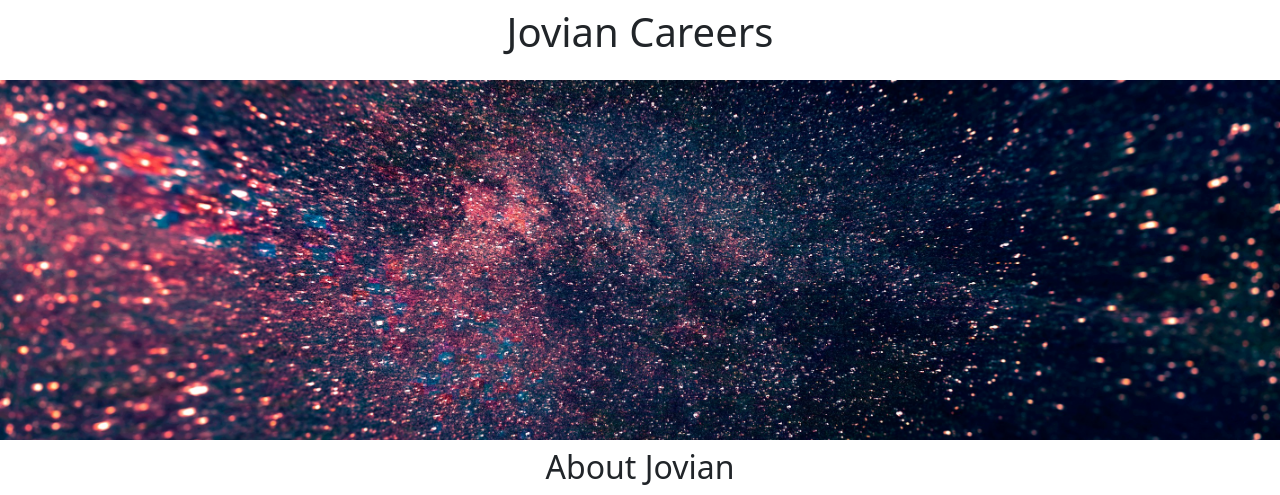
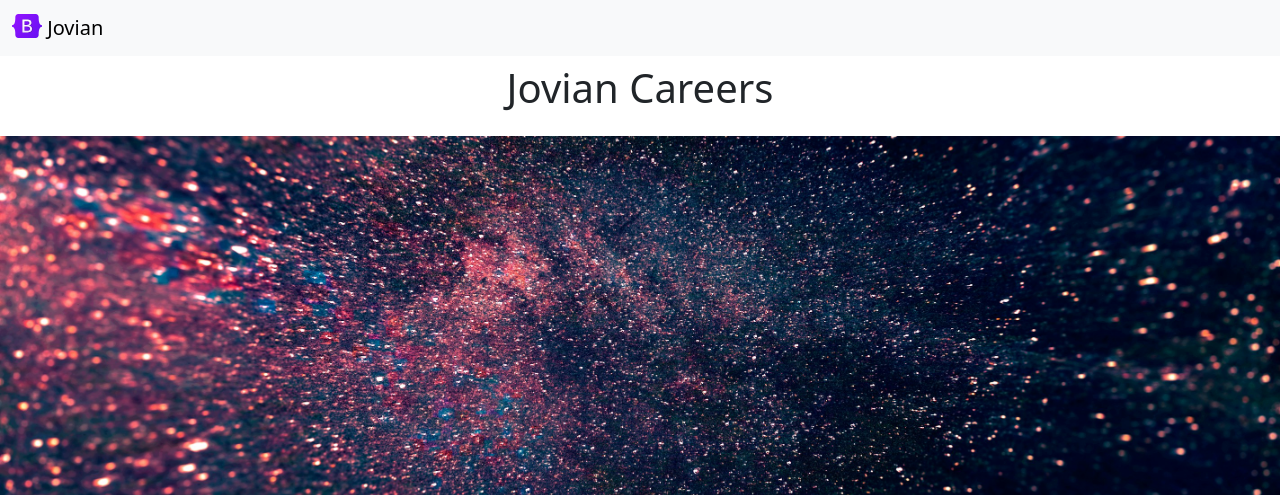
Before and after one commit to tigerplanetar/jovian_practice_web, a Flask app: page / in a window 1280 px wide. Shown: the top 495 px of the page. Run offline with Flask 3, Linux system fonts and the light colour scheme.

Commit message:
make some changes body in html

```diff
--- a/templates/home.html
+++ b/templates/home.html
@@ -15,6 +15,7 @@
   </style>
 </head>
 <body>
+  {% include 'nav.html' %}
   <div id= "container">
   <h1 class="text-center mt-2 mb-4"">
     {{company_name}} Careers
--- /dev/null
+++ b/templates/nav.html
@@ -0,0 +1,8 @@
+<nav class="navbar bg-body-tertiary">
+  <div class="container-fluid">
+    <a class="navbar-brand" href="#">
+      <img src="/static/bootstrap-logo.svg" alt="Logo" width="30" height="24" class="d-inline-block align-text-top">
+      Jovian
+    </a>
+  </div>
+</nav>
```
Also changed, not shown: static/bootstrap-logo.svg (added).
